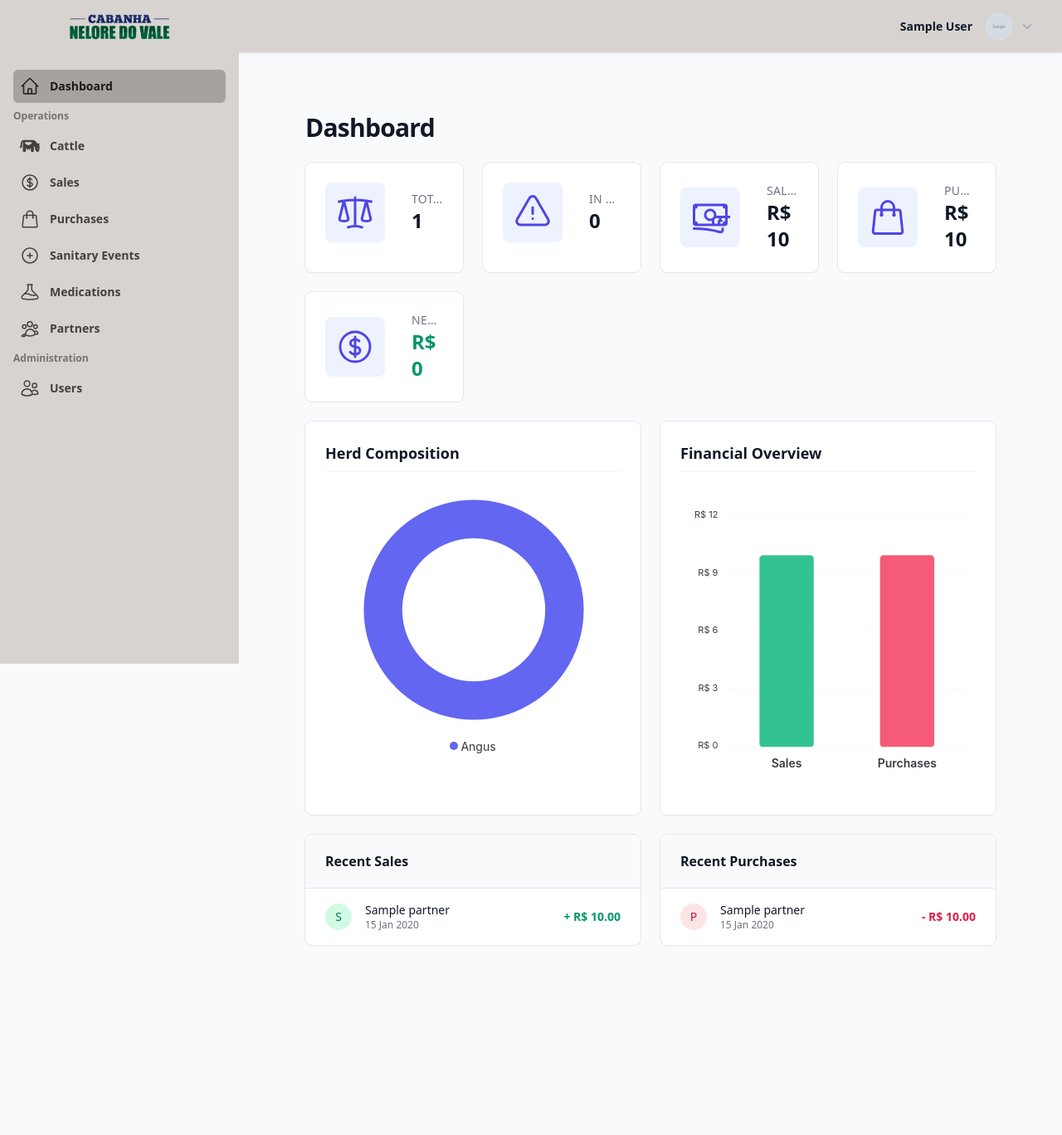
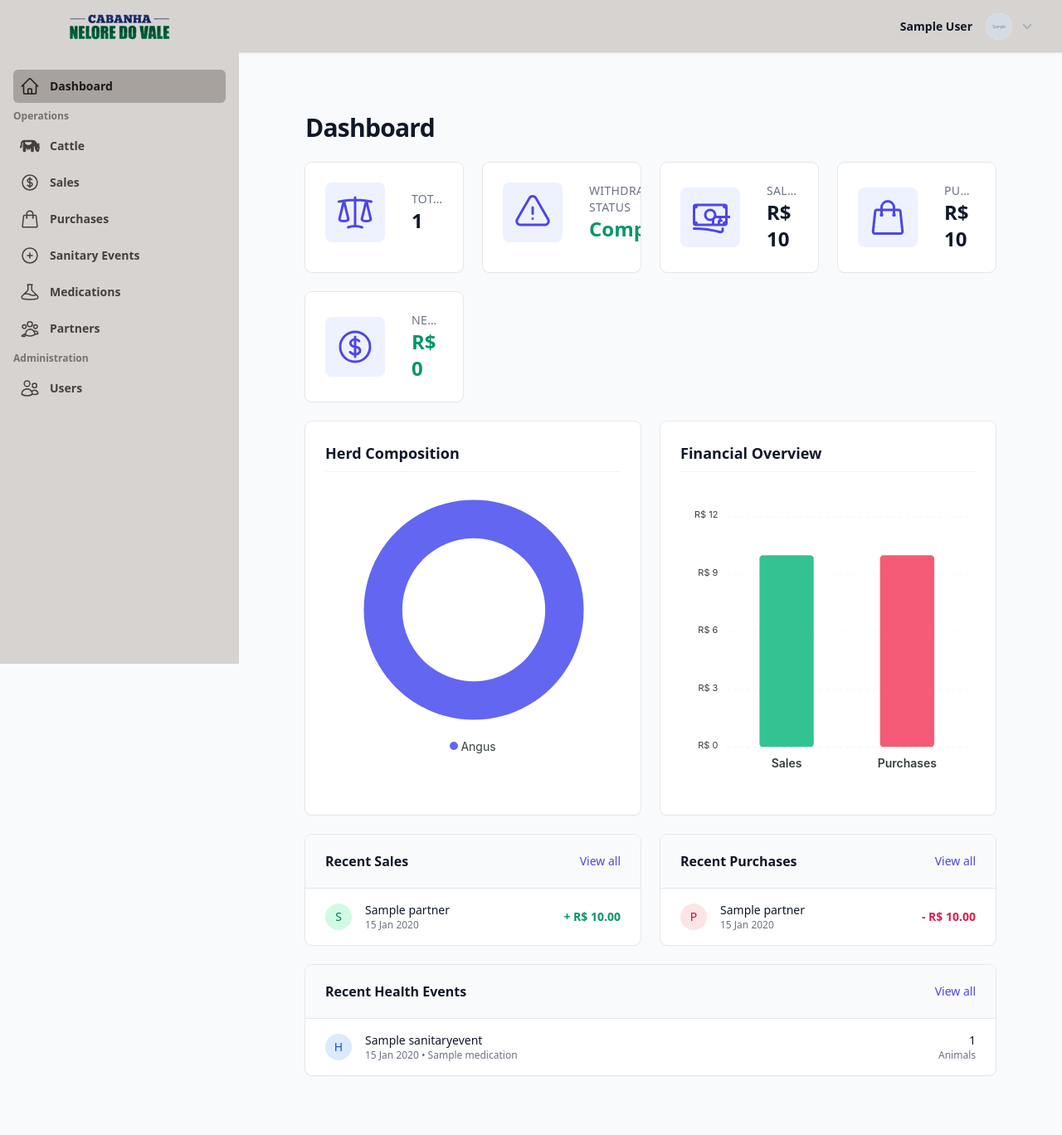
Before and after one commit to debastiani-dev/cnv, a Django app: page /dashboard/ in a window 1280 px wide. Shown: the whole page at 83% size. Before the commit the page ends 1140 px from the top, so only its background shows below. Run offline with Django 5.2, Linux system fonts and the light colour scheme; a user stored in the database is signed in; tables that the repository leaves empty hold one stand-in row (values such as "Sample post"); grey boxes marked "Sample" are stand-in pictures; style sheets or scripts are compiled from the project's sources; some libraries are stand-ins or nearby versions.

Commit message:
feat: Dashboard Health Integration
- Added Withdrawal Status KPI card
- Added Recent Health Events widget
- Implemented get_recent_events in HealthService
- Updated DashboardView context
- Refined UI styles and active/compliant states

```diff
--- a/apps/dashboard/templates/dashboard/home.html
+++ b/apps/dashboard/templates/dashboard/home.html
@@ -71,16 +71,27 @@
                 <div class="flex items-center">
                     <div class="flex-shrink-0 p-3 bg-indigo-50 rounded-lg">
                         <svg class="h-12 w-12 text-indigo-600" fill="none" viewBox="0 0 24 24" stroke-width="1.5" stroke="currentColor">
-                            <path stroke-linecap="round" stroke-linejoin="round" d="M12 9v3.75m-9.303 3.376c-.866 1.5.217 3.374 1.948 3.374h14.71c1.73 0 2.813-1.874 1.948-3.374L13.949 3.378c-.866-1.5-3.032-1.5-3.898 0L2.697 16.126zM12 15.75h.007v.008H12v-.008z" />
+                             <path stroke-linecap="round" stroke-linejoin="round" d="M12 9v3.75m-9.303 3.376c-.866 1.5.217 3.374 1.948 3.374h14.71c1.73 0 2.813-1.874 1.948-3.374L13.949 3.378c-.866-1.5-3.032-1.5-3.898 0L2.697 16.126zM12 15.75h.007v.008H12v-.008z" />
                         </svg>
                     </div>
                     <div class="ml-8 w-0 flex-1">
+                        {% if active_withdrawal_count > 0 %}
+                        <!-- Danger State -->
                         <dl>
-                            <dt class="truncate text-sm font-medium text-gray-500 uppercase tracking-wide">{% trans "In Withdrawal" %}</dt>
+                            <dt class="text-sm font-medium text-gray-500 uppercase tracking-wide">{% trans "Withdrawal Status" %}</dt>
                             <dd>
-                                <div class="text-2xl font-bold text-gray-900">{{ active_withdrawal_count }}</div>
+                                <div class="text-2xl font-bold text-rose-600">{{ active_withdrawal_count }} {% trans "Blocked" %}</div>
                             </dd>
                         </dl>
+                        {% else %}
+                        <!-- Safe State -->
+                        <dl>
+                            <dt class="text-sm font-medium text-gray-500 uppercase tracking-wide">{% trans "Withdrawal Status" %}</dt>
+                            <dd>
+                                <div class="text-2xl font-bold text-emerald-600">{% trans "Compliant" %}</div>
+                            </dd>
+                        </dl>
+                        {% endif %}
                     </div>
                 </div>
             </div>
@@ -171,12 +182,13 @@
     <div class="grid grid-cols-1 gap-10 sm:grid-cols-2">
         <!-- Recent Sales -->
         <div class="bg-white shadow-sm ring-1 ring-gray-200 rounded-3xl overflow-hidden">
-             <div class="px-6 py-5 border-b border-gray-200 bg-gray-50">
+             <div class="px-10 py-5 border-b border-gray-200 bg-gray-50 flex justify-between items-center">
                  <h3 class="text-base font-semibold text-gray-900">{% trans "Recent Sales" %}</h3>
+                 <a href="{% url 'sales:list' %}" class="text-sm font-medium text-indigo-600 hover:text-indigo-500" style="margin-left: auto;">{% trans "View all" %}</a>
              </div>
              <ul class="divide-y divide-gray-200">
                 {% for sale in sales_stats.recent %}
-                <li class="px-6 py-4 hover:bg-gray-50 transition-colors">
+                <li class="px-10 py-4 hover:bg-gray-50 transition-colors">
                     <div class="flex items-center space-x-4">
                         <div class="flex-shrink-0">
                             <span class="inline-flex h-8 w-8 items-center justify-center rounded-full bg-emerald-100">
@@ -193,19 +205,20 @@
                     </div>
                 </li>
                 {% empty %}
-                <li class="px-6 py-4 text-center text-sm text-gray-500">{% trans "No recent sales." %}</li>
+                <li class="px-10 py-4 text-center text-sm text-gray-500">{% trans "No recent sales." %}</li>
                 {% endfor %}
             </ul>
         </div>
 
         <!-- Recent Purchases -->
         <div class="bg-white shadow-sm ring-1 ring-gray-200 rounded-3xl overflow-hidden">
-             <div class="px-6 py-5 border-b border-gray-200 bg-gray-50">
+             <div class="px-10 py-5 border-b border-gray-200 bg-gray-50 flex justify-between items-center">
                  <h3 class="text-base font-semibold text-gray-900">{% trans "Recent Purchases" %}</h3>
+                 <a href="{% url 'purchases:list' %}" class="text-sm font-medium text-indigo-600 hover:text-indigo-500" style="margin-left: auto;">{% trans "View all" %}</a>
              </div>
             <ul class="divide-y divide-gray-200">
                 {% for purchase in purchases_stats.recent %}
-                <li class="px-6 py-4 hover:bg-gray-50 transition-colors">
+                <li class="px-10 py-4 hover:bg-gray-50 transition-colors">
                     <div class="flex items-center space-x-4">
                          <div class="flex-shrink-0">
                             <span class="inline-flex h-8 w-8 items-center justify-center rounded-full bg-rose-100">
@@ -222,10 +235,44 @@
                     </div>
                 </li>
                 {% empty %}
-                <li class="px-6 py-4 text-center text-sm text-gray-500">{% trans "No recent purchases." %}</li>
+                <li class="px-10 py-4 text-center text-sm text-gray-500">{% trans "No recent purchases." %}</li>
                 {% endfor %}
             </ul>
         </div>
+    </div>
+
+    <!-- Recent Health Events -->
+    <div class="bg-white shadow-sm ring-1 ring-gray-200 rounded-3xl overflow-hidden">
+         <div class="px-10 py-5 border-b border-gray-200 bg-gray-50 flex justify-between items-center">
+             <h3 class="text-base font-semibold text-gray-900">{% trans "Recent Health Events" %}</h3>
+             <a href="{% url 'health:event-list' %}" class="text-sm font-medium text-indigo-600 hover:text-indigo-500" style="margin-left: auto;">{% trans "View all" %}</a>
+         </div>
+        <ul class="divide-y divide-gray-200">
+            {% for event in recent_health_events %}
+            <li class="px-10 py-4 hover:bg-gray-50 transition-colors">
+                <div class="flex items-center space-x-4">
+                     <div class="flex-shrink-0">
+                        <span class="inline-flex h-8 w-8 items-center justify-center rounded-full bg-blue-100">
+                            <span class="text-sm font-medium leading-none text-blue-700">H</span>
+                        </span>
+                    </div>
+                    <div class="min-w-0 flex-1">
+                        <p class="truncate text-sm font-medium text-gray-900">{{ event.title }}</p>
+                        <p class="truncate text-xs text-gray-500">
+                             {{ event.date|date:"d M Y" }}
+                             {% if event.medication %} &bull; {{ event.medication.name }}{% endif %}
+                        </p>
+                    </div>
+                    <div class="text-right text-sm text-gray-500">
+                        <div class="font-medium text-gray-900">{{ event.target_count }}</div>
+                        <div class="text-xs">{% trans "Animals" %}</div>
+                    </div>
+                </div>
+            </li>
+            {% empty %}
+             <li class="px-10 py-4 text-center text-sm text-gray-500">{% trans "No recent health events." %}</li>
+            {% endfor %}
+        </ul>
     </div>
 </div>
 
--- a/apps/dashboard/views.py
+++ b/apps/dashboard/views.py
@@ -23,6 +23,7 @@ class HomeView(LoginRequiredMixin, TemplateView):
 
         # Health Stats
         active_withdrawal_count = HealthService.get_active_withdrawal_count()
+        recent_health_events = HealthService.get_recent_events(limit=5)
 
         # Add to context
         context.update(
@@ -32,6 +33,7 @@ class HomeView(LoginRequiredMixin, TemplateView):
                 "purchases_stats": purchases_stats,
                 "net_profit": net_profit,
                 "active_withdrawal_count": active_withdrawal_count,
+                "recent_health_events": recent_health_events,
             }
         )
         return context
--- a/apps/health/services/health_service.py
+++ b/apps/health/services/health_service.py
@@ -3,6 +3,7 @@ from decimal import Decimal
 from typing import Any, Dict, List, Optional, Tuple
 
 from django.db import transaction
+from django.db.models import Count
 from django.utils import timezone
 
 from apps.cattle.models import Cattle
@@ -175,3 +176,14 @@ class HealthService:
         Permanently deletes an event.
         """
         event.delete(destroy=True)
+
+    @staticmethod
+    def get_recent_events(limit: int = 5):
+        """
+        Returns the most recent sanitary events.
+        """
+        return (
+            SanitaryEvent.objects.annotate(target_count=Count("targets"))
+            .select_related("medication")
+            .order_by("-date", "-created_at")[:limit]
+        )
```
Also changed, not shown: tests/dashboard/test_dashboard_withdrawal.py (+11 -0 lines).
